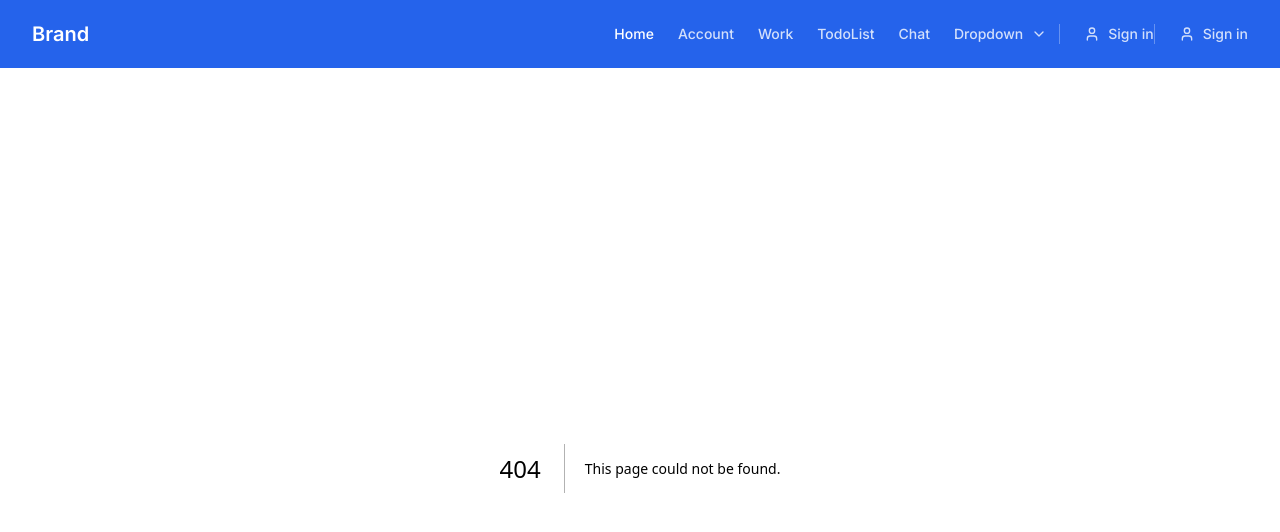
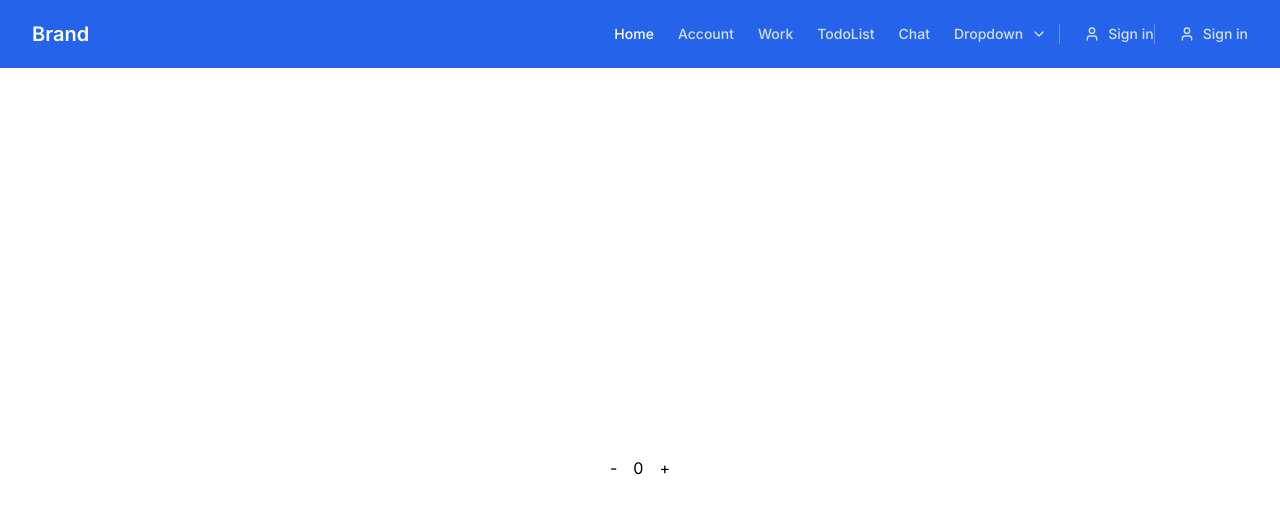
Before and after one commit to JasimDAce/frontend, a Next.js app: page /counter in a window 1280 px wide. Before the commit this address had no page. Shown: the top 532 px of the page. Built offline with nearby package versions, Linux system fonts and the light colour scheme.

Commit message:
added a new page named counter

```diff
--- /dev/null
+++ b/src/app/counter/page.jsx
@@ -0,0 +1,24 @@
+'use client'
+import React, { useState } from 'react'
+
+const Counter = () => {
+    const [counter, setCounter] = useState(0);
+
+    const increaseCount = () => {
+        setCounter(prevCounter => prevCounter + 1);
+    }
+
+    const decreaseCount = () => {
+        setCounter(prevCounter => prevCounter - 1);
+    }
+
+    return (
+        <div className='flex flex-row gap-4 justify-center items-center h-screen m-0'>
+            <button onClick={decreaseCount}>-</button>
+            <p>{counter}</p>
+            <button onClick={increaseCount}>+</button>
+        </div>
+    )
+}
+
+export default Counter
--- /dev/null
+++ b/src/app/text-input-tracker/page.jsx
@@ -0,0 +1,12 @@
+import React from 'react'
+
+const TextInputTracker = () => {
+  return (
+    <div className='flex flex-col gap-4 justify-center items-center h-screen'>
+        <input type="text" />
+        <p> </p>
+    </div>
+  )
+}
+
+export default TextInputTracker
```
